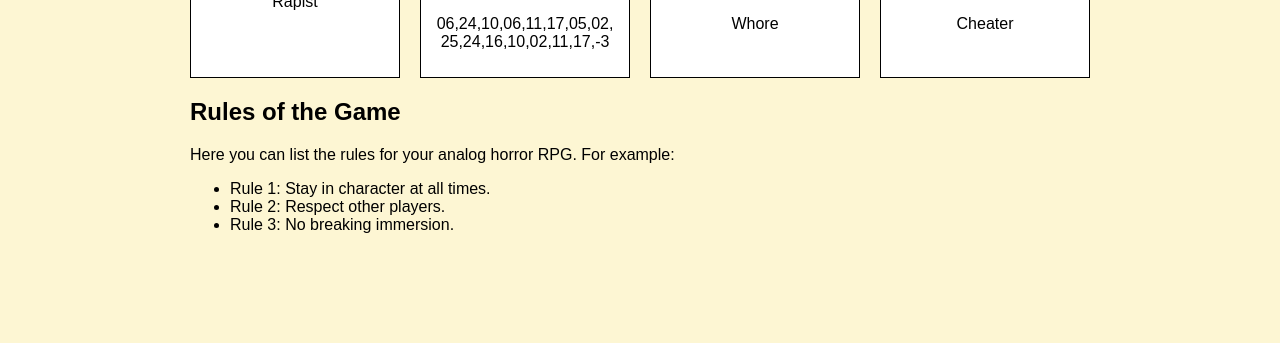
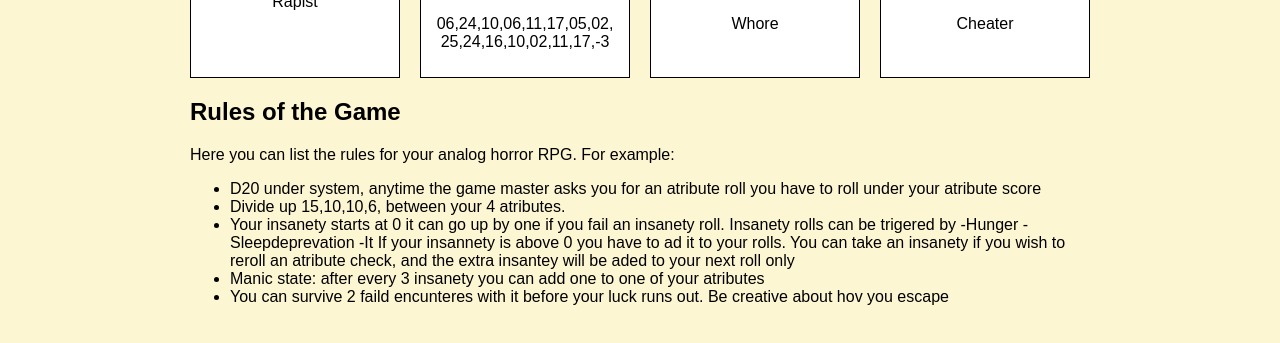
Before and after one commit to komocsimatyi-dotcom/Paradice.pd.gov, a plain HTML site: page about.html in a window 1280 px wide. Shown: the part 729-1072 px from the top of the page. Before the commit the page ends 1019 px from the top, so only its background shows below. Drawn offline with Linux system fonts and the light colour scheme.

Commit message:
Update about.html

```diff
--- a/about.html
+++ b/about.html
@@ -46,9 +46,19 @@
             <h2>Rules of the Game</h2>
             <p>Here you can list the rules for your analog horror RPG. For example:</p>
             <ul>
-                <li>Rule 1: Stay in character at all times.</li>
-                <li>Rule 2: Respect other players.</li>
-                <li>Rule 3: No breaking immersion.</li>
+                <li>D20 under system, anytime the game master asks you for an atribute roll
+                    you have to roll under your atribute score</li>
+                <li>Divide up 15,10,10,6, between your 4 atributes. </li>
+                <li>Your insanety starts at 0 it can go up by one if you fail an insanety roll.
+                Insanety rolls can be trigered by
+                -Hunger
+                -Sleepdeprevation
+                -It
+                If your insannety is above 0 you have to ad it to your rolls.
+                You can take an insanety if you wish to reroll an atribute check,
+                and the extra insantey will be aded to your next roll only </li>
+                <li>Manic state: after every 3 insanety you can add one to one of your atributes </li>
+                <li>You can survive 2 faild encunteres with it before your luck runs out. Be creative about hov you escape </li>
             </ul>
         </section>
     </main>
```
